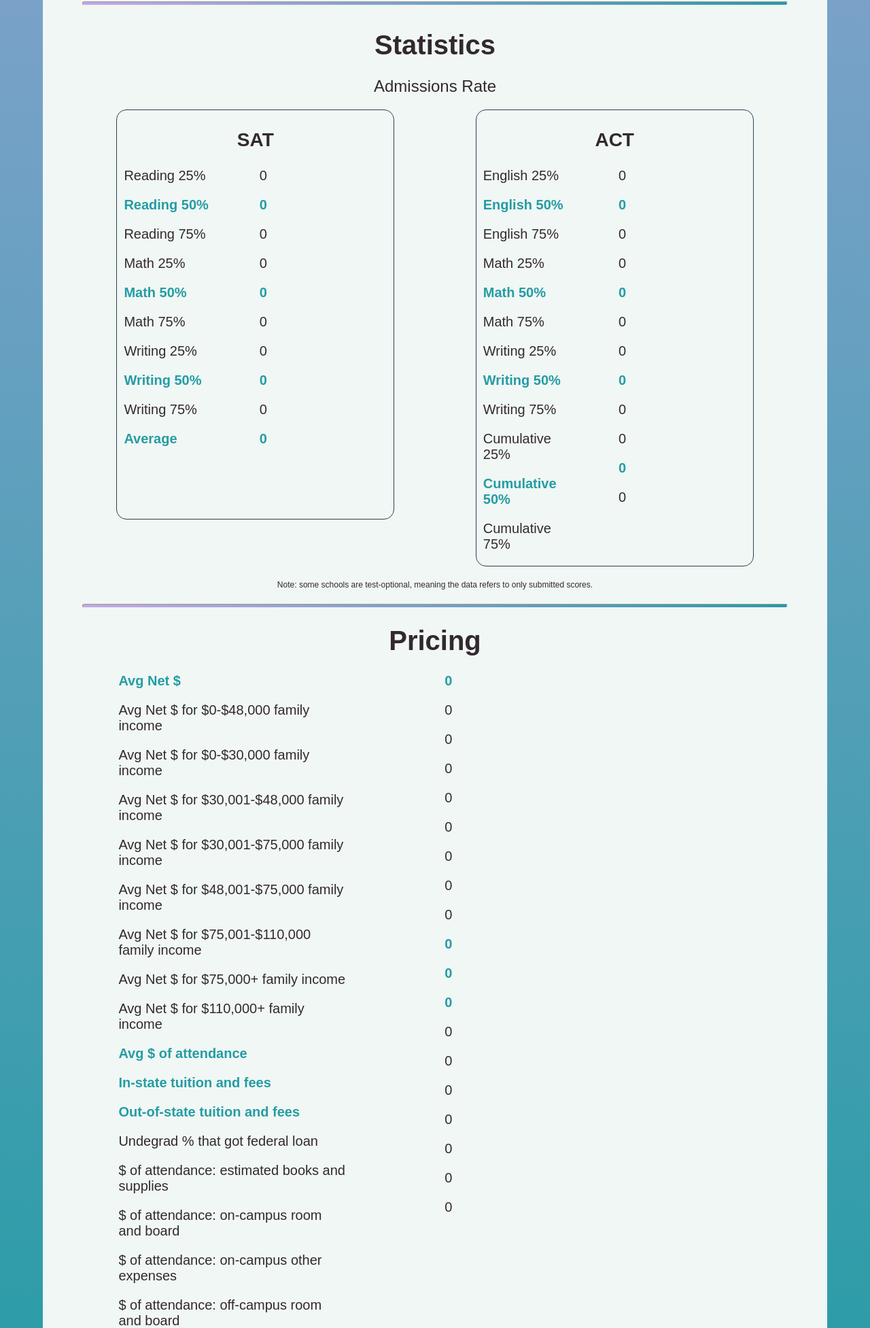
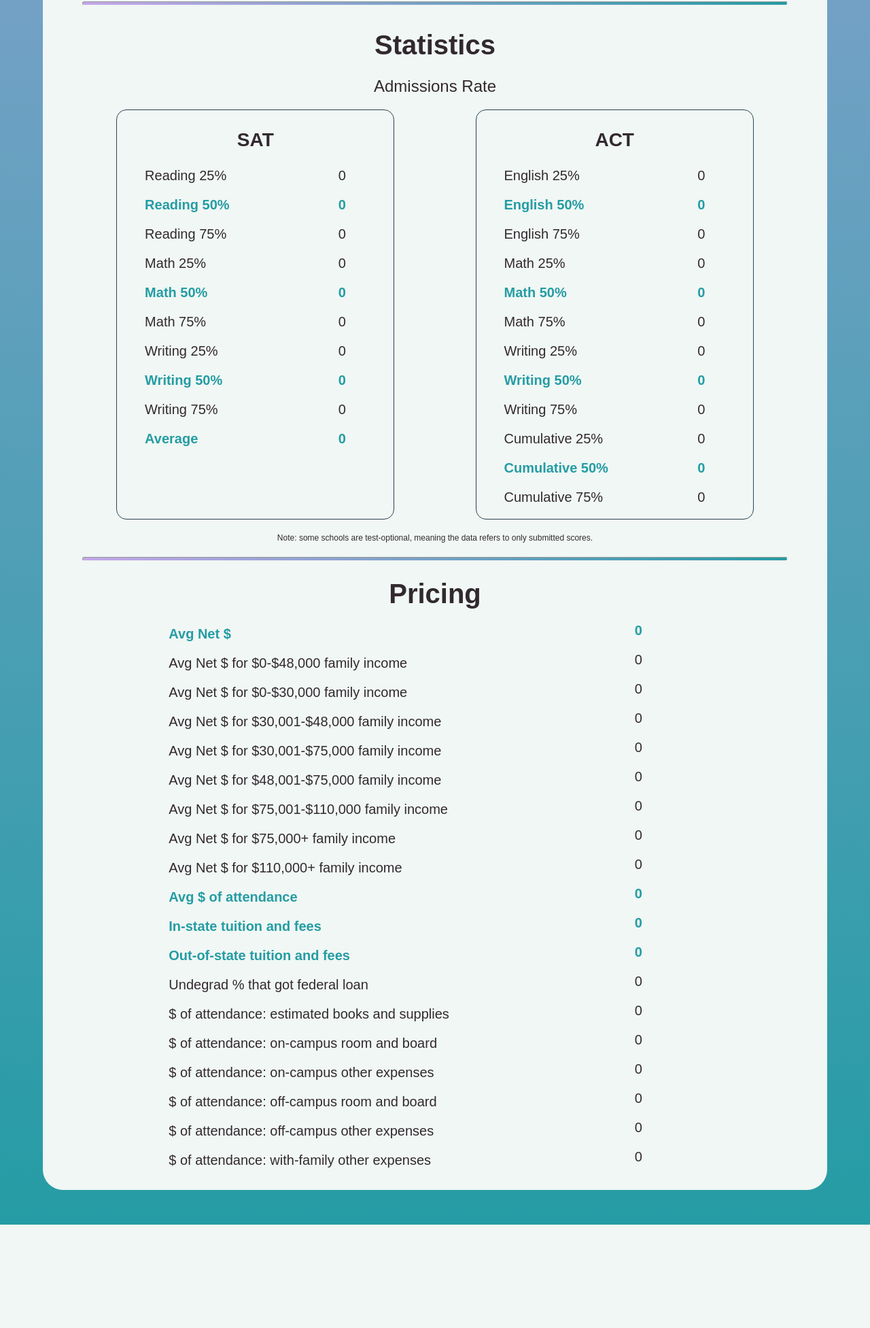
Before and after one commit to travis-dao/University-Database, a Flask app: template templates/database.html in a window 1280 px wide. Shown: the part 1857-3810 px from the top of the page at 68% size. After the commit the page ends 3658 px from the top, so only its background shows below. Run offline with Flask 3, Linux system fonts and the light colour scheme; the template is opened without the code that fills it, so the values that code supplies are empty; parts of the project's set-up code (start-up, migrations or seed data) failed here and were passed over.

Commit message:
fix spacing

```diff
--- a/static/styles.css
+++ b/static/styles.css
@@ -229,15 +229,23 @@ h3 {
     overflow: hidden;
 }
 
-.test-column > div, #pricing > div{
-    width: 49%;
+.test-column div:first-of-type, #pricing div:first-of-type{
+    min-width: 70%;
+    float: left;
+    margin-left: 10%;
+    text-align: start;
+}
+
+.test-column div {
+    min-width: auto;
     float: left;
 }
 
 .test-column p, #pricing p {
-    width: 70%;
-    margin-left: 5%;
+    width: auto;
+    margin-left: 0;
     text-align: start;
+    margin-right: 10%;
     font-size: 1.25em;
 }
 
```
